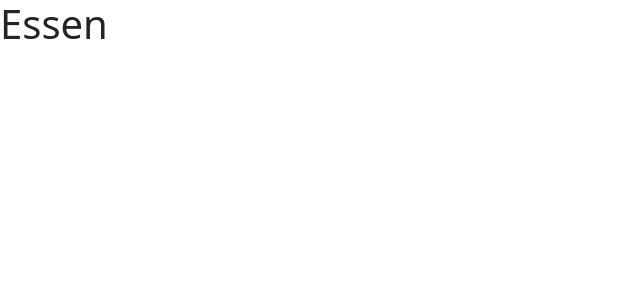
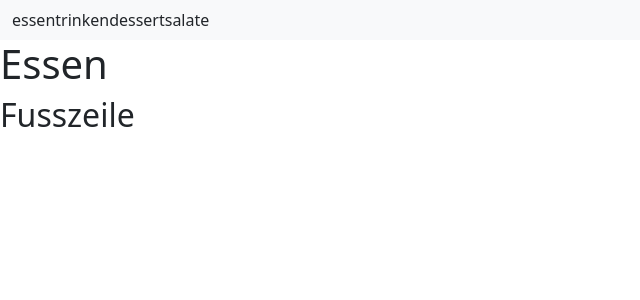
Before and after one commit to OGDeniz/RP_Schliess, a Next.js app: page / in a window 1280 px wide. Shown: the top 300 px of the page, without its empty margins (0-640 px from the left). Built offline with nearby package versions, Linux system fonts and the light colour scheme.

Commit message:
erneuert

```diff
--- /dev/null
+++ b/komponenten/Fusszeile.jsx
@@ -0,0 +1,11 @@
+
+export default function Fusszeile() {
+    return (
+      <div>
+        <h2>
+            Fusszeile
+        </h2>
+
+      </div>
+    );
+  }
--- /dev/null
+++ b/komponenten/Layout.jsx
@@ -0,0 +1,22 @@
+import Navigation from "@/komponenten/Navigation";
+import FussZeile from "@/komponenten/FussZeile";
+import Head from "next/head";
+import Image from "next/image";
+import localFont from "next/font/local";
+import styles from "@/styles/Home.module.css";
+
+
+export default function Layout({ children }) {
+  return (
+    <div>
+      <Head>
+        <title>Liefermax - Dein Lieferservice</title>
+        <meta name="description" content="Liefermax" />
+        <link rel="icon" href="/favicon.ico" />
+      </Head>
+      <Navigation />
+      {children}
+      <FussZeile />
+    </div>
+  );
+}
--- /dev/null
+++ b/komponenten/Navigation.jsx
@@ -0,0 +1,22 @@
+import React from 'react';
+import Link from 'next/link';
+
+export default function Navigation() {
+return(
+    <div>
+    <nav className="navbar navbar-expand-lg navbar-light bg-light">
+
+        <div className="container-fluid">
+            <ul className="navbar-nav me-auto mb-2 mb-lg-0">
+                <li>essen</li>
+                <li>trinken</li>
+                <li>dessert</li>
+                <li>salate</li>
+            </ul>
+
+        </div>
+    </nav>
+
+    </div>
+)
+}
--- a/pages/_app.js
+++ b/pages/_app.js
@@ -1,7 +1,14 @@
 import "@/styles/globals.css";
 import 'bootstrap/dist/css/bootstrap.min.css';
+import Layout from "@/komponenten/Layout";
 
 
-export default function App({ Component, pageProps }) {
-  return <Component {...pageProps} />;
+ function App({ Component, pageProps }) {
+  return (
+    <Layout>
+      <Component {...pageProps} />
+    </Layout>
+  );
 }
+
+export default App;
--- a/pages/index.js
+++ b/pages/index.js
@@ -1,28 +1,8 @@
-import Head from "next/head";
-import Image from "next/image";
-import localFont from "next/font/local";
-import styles from "@/styles/Home.module.css";
-
-const geistSans = localFont({
-  src: "./fonts/GeistVF.woff",
-  variable: "--font-geist-sans",
-  weight: "100 900",
-});
-const geistMono = localFont({
-  src: "./fonts/GeistMonoVF.woff",
-  variable: "--font-geist-mono",
-  weight: "100 900",
-});
 
 export default function Home() {
   return (
     <div>
-      <Head>
-        <title>Liefermax</title>
-        <meta name="description" content="Liefermax" />
-        <link rel="icon" href="/favicon.ico" />
-      </Head>
       <h1>Essen</h1>
     </div>
-  );
+  )
 }
```
